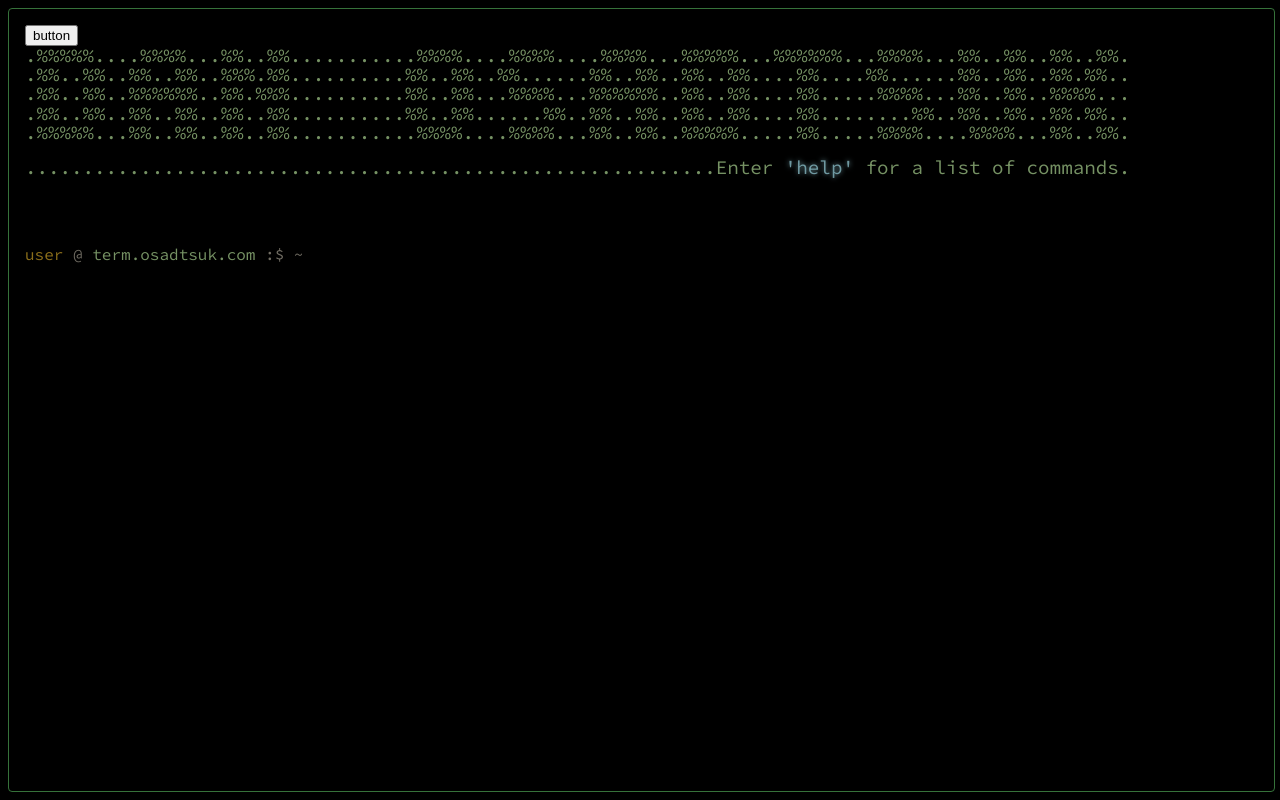
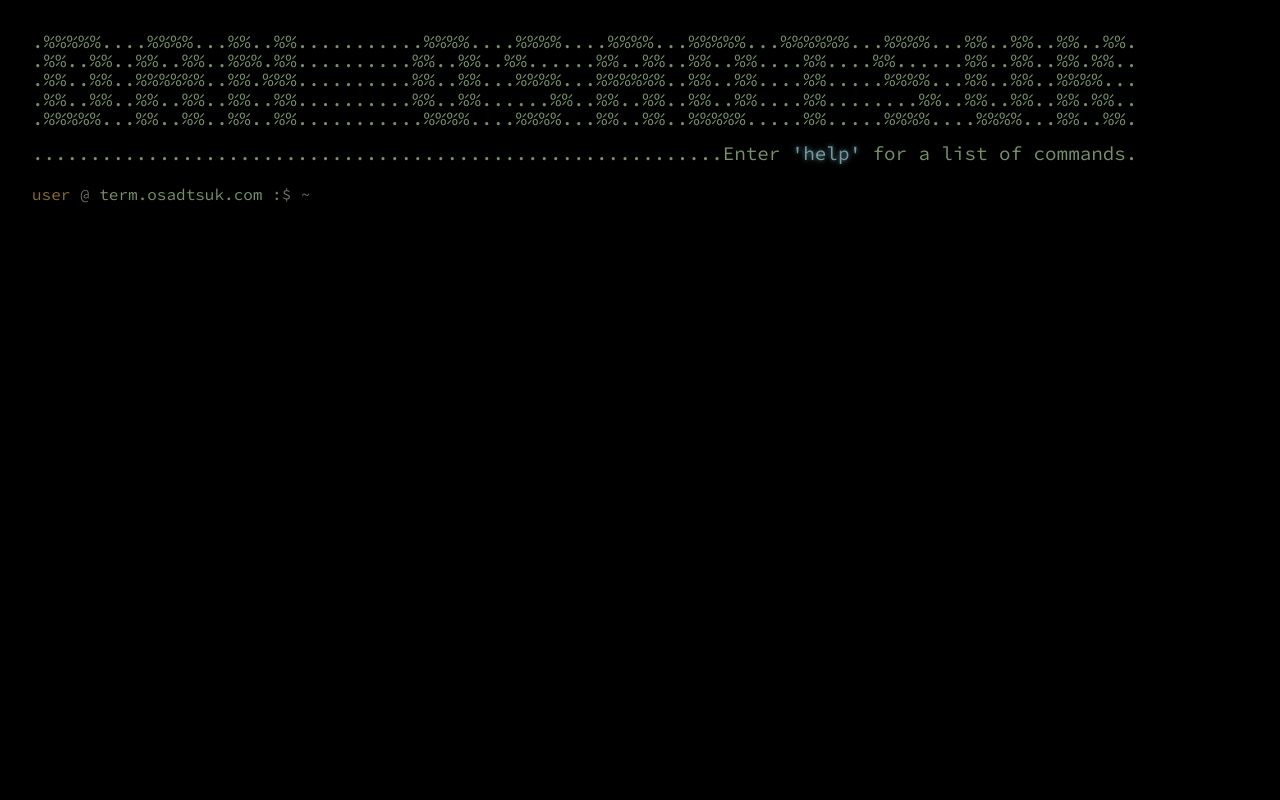
Before and after one commit to DanOsad/Terminal-Site, a plain HTML site: page index.html in a window 1280 px wide. Drawn offline with Linux system fonts and the light colour scheme.

Commit message:
front end changes; changed to flexbox; got rid of border

```diff
--- a/css/styles.css
+++ b/css/styles.css
@@ -65,13 +65,13 @@ body {
     font-size: 62.5%;
     font-family: 'Source Code Pro', monospace;
     background: #000000;
-    /* display: flex;
-    flex-direction: row;
-    align-items: stretch;
-    justify-content: space-around; */
-    /* margin: .5rem; */
+    display: flex;
+    flex-direction: column;
+    /* align-items: stretch; */
+    justify-content: center;
+    margin: .5rem;
     height: 100%;
-    width: 100%;
+    /* width: 100%; */
 }
 
 main {
@@ -86,11 +86,11 @@ main {
 #terminal-window {
     margin: .5rem;
     padding: 1rem;
-    border: 1px solid var(--bright-green);
-    border-radius: .25rem;
-    position: absolute;
-    height: 98%;
-    width: 99%;
+    /* border: 1px solid var(--bright-green); */
+    /* border-radius: .25rem; */
+    /* position: absolute; */
+    /* height: 98%; */
+    /* width: 99%; */
 }
 
 /* h1 {
@@ -111,6 +111,7 @@ p {
     font-size: 1rem;
     display: inline;
     padding-left: -.5rem;
+    animation: typing 0.5s steps(30, end)
 }
 
 .banner {
@@ -151,6 +152,7 @@ p {
 .terminalLine input {
     font-family: 'Source Code Pro', monospace;
     font-size: 1rem;
+    line-height: 1rem;
     background: black;
     color: var(--light-yellow);
     caret-color: var(--light-green);
--- a/index.html
+++ b/index.html
@@ -13,25 +13,17 @@
 <body>
     <!-- <main> -->
         <div id="terminal-window">
-            <button id="button">button</button>
             <div class="bannerContainer">
                 <p class="banner">.%%%%%....%%%%...%%..%%...........%%%%....%%%%....%%%%...%%%%%...%%%%%%...%%%%...%%..%%..%%..%%.</p>
                 <p class="banner">.%%..%%..%%..%%..%%%.%%..........%%..%%..%%......%%..%%..%%..%%....%%....%%......%%..%%..%%.%%..</p>
                 <p class="banner">.%%..%%..%%%%%%..%%.%%%..........%%..%%...%%%%...%%%%%%..%%..%%....%%.....%%%%...%%..%%..%%%%...</p>
                 <p class="banner">.%%..%%..%%..%%..%%..%%..........%%..%%......%%..%%..%%..%%..%%....%%........%%..%%..%%..%%.%%..</p>
                 <p class="banner">.%%%%%...%%..%%..%%..%%...........%%%%....%%%%...%%..%%..%%%%%.....%%.....%%%%....%%%%...%%..%%.</p>
-                <!-- <p class="banner">................................................................................................</p>
-                <p class="banner">..................................................................%%%%....%%%%....%%%%....%%%%..</p>
-                <p class="banner">.....................................................................%%..%%..%%......%%......%%.</p>
-                <p class="banner">..................................................................%%%%...%%%%%%...%%%%....%%%%..</p>
-                <p class="banner">.................................................................%%......%%..%%..%%......%%.....</p>
-                <p class="banner">.................................................................%%%%%%...%%%%...%%%%%%..%%%%%%.</p>
-                <p class="banner">................................................................................................</p> -->
                 <p class="banner helpLine">............................................................Enter <span class="help">'help'</span> for a list of commands.</p>
-               <p class="banner"><pre> ______  ______  ______  ______ </pre></p>
+               <!-- <p class="banner"><pre> ______  ______  ______  ______ </pre></p>
                <p class="banner"><pre>|__    ||      ||__    ||__    |</pre></p>
                <p class="banner"><pre>|    __||  --  ||    __||    __|</pre></p>
-               <p class="banner"><pre>|______||______||______||______|</pre></p>
+               <p class="banner"><pre>|______||______||______||______|</pre></p> -->
 
                 <br>
                 <br>
--- a/js/main.js
+++ b/js/main.js
@@ -94,8 +94,6 @@ const oldTerminalLine = () => {
     document.getElementById('terminal-window').appendChild(div)
 }
 
-document.querySelector('#button').addEventListener('click', newTerminalLine)
-
 // function for listening for enter key press
 window.addEventListener("keydown", function(event) {
     if ( event.code === 'Enter' && document.querySelector('input').value !== '') {
```
